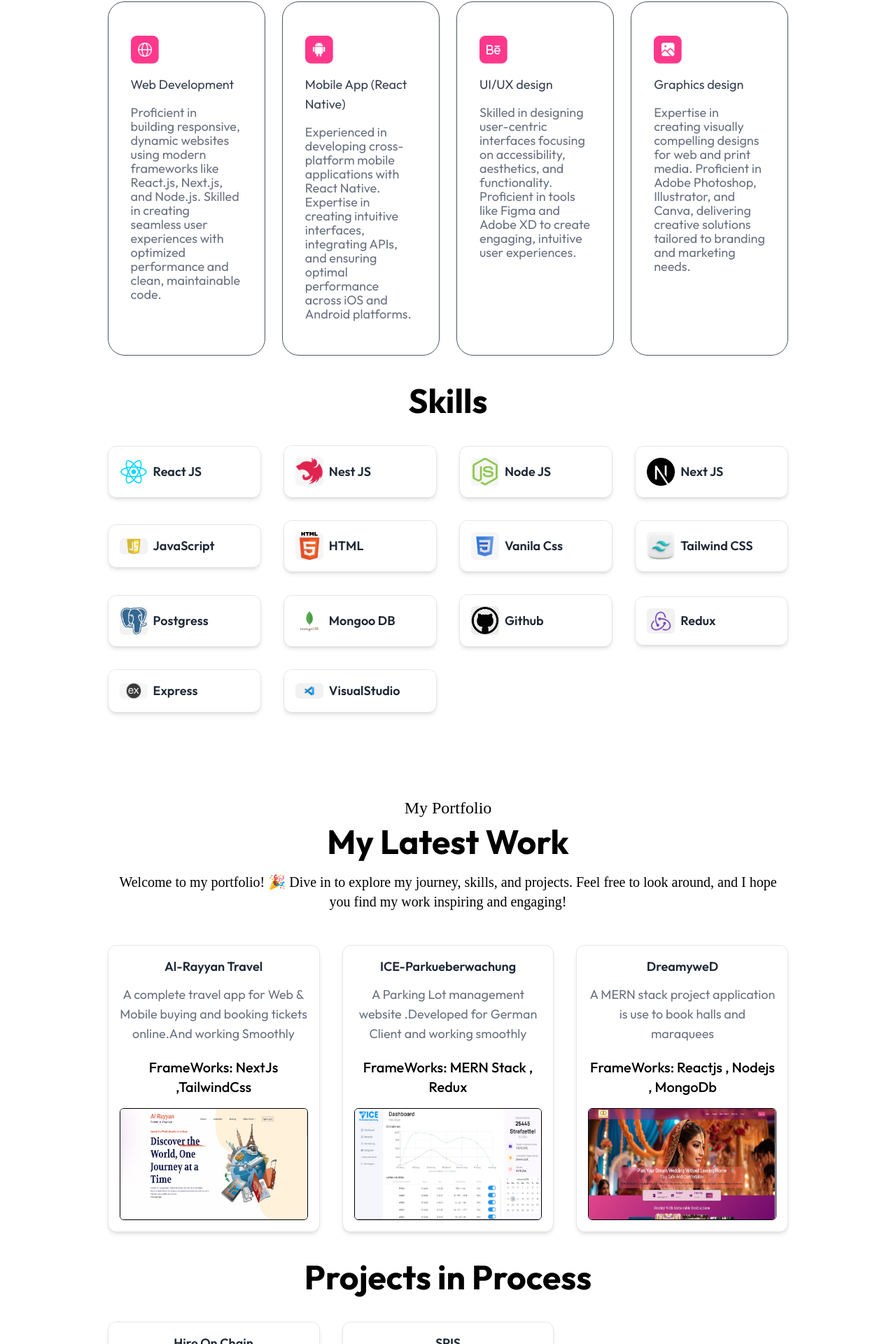
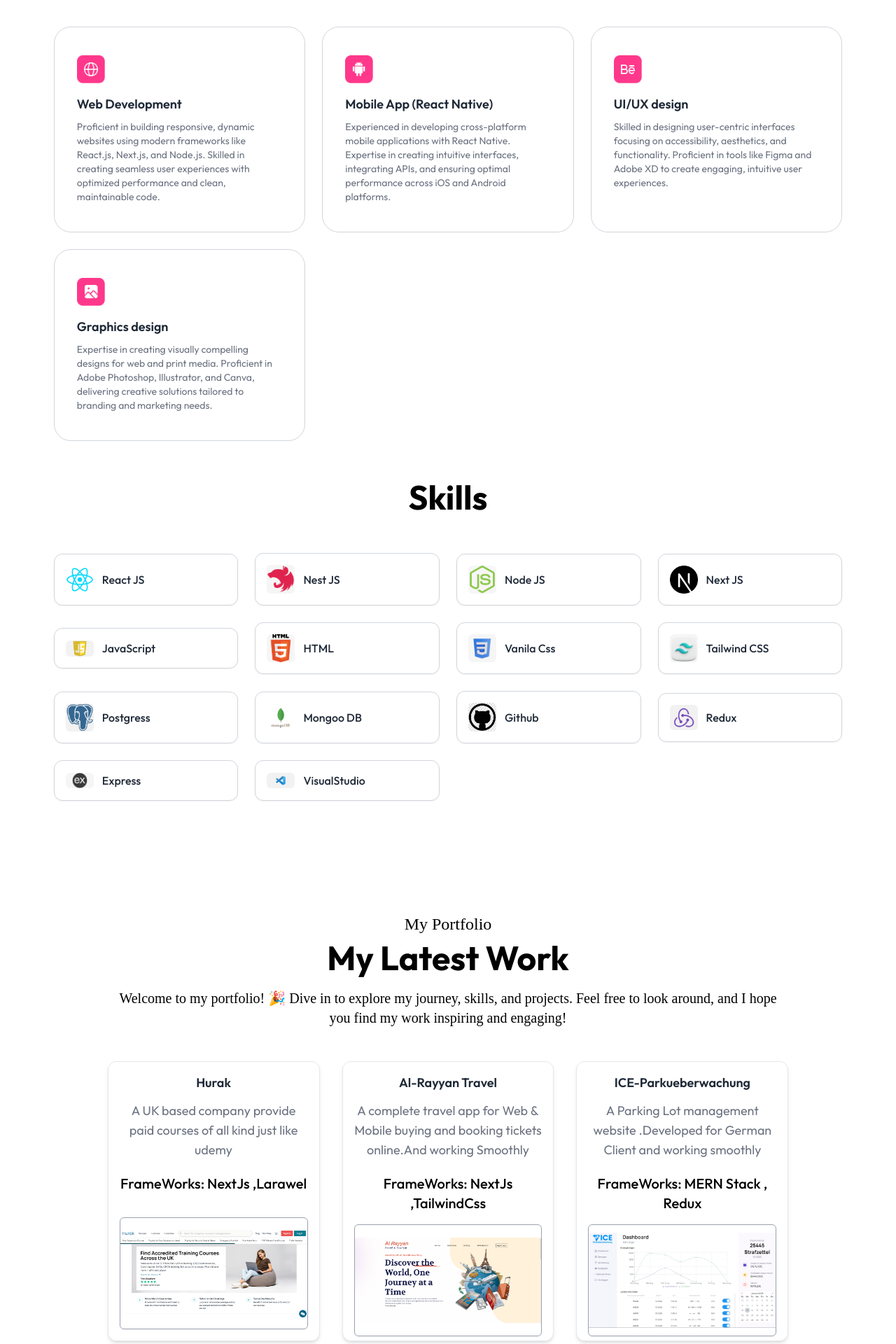
Before and after one commit to mubeen-ch/Portfolio, a Next.js app: page / in a window 1280 px wide. Shown: the part 2067-3987 px from the top of the page at 70% size. Built offline with nearby package versions, Linux system fonts and the light colour scheme; a web font is replaced by a local one.

Commit message:
Portfolio Updated

```diff
--- a/app/Components/Services.jsx
+++ b/app/Components/Services.jsx
@@ -21,26 +21,29 @@ const Services = () => {
   return (
     <motion.div
       id="services"
-      className="w-full px-[12%] py-10 scroll-mt-20"
+      className="w-full px-[6%] py-16 scroll-mt-20"
       initial="hidden"
       whileInView="visible"
       viewport={{ once: true, amount: 0.2 }}
       variants={staggerContainer}
     >
+      {/* Headings */}
       <motion.h4
         className="text-center mb-2 text-2xl font-Ovo"
         variants={fadeInUp}
       >
         What I Offer
       </motion.h4>
+
       <motion.h2
-        className="text-center text-5xl font-bold text-black-300"
+        className="text-center text-5xl font-bold text-black-300 dark:text-white"
         variants={fadeInUp}
       >
         My Services
       </motion.h2>
+
       <motion.p
-        className="text-center max-w-5xl mx-auto mb-12 mt-5 font-Ovo"
+        className="text-center max-w-4xl mx-auto my-6 font-Ovo text-gray-600 dark:text-gray-300"
         variants={fadeInUp}
       >
         I’ve gained a deep understanding of JavaScript, working extensively with
@@ -52,55 +55,57 @@ const Services = () => {
 
       {/* Services Section */}
       <motion.div
-        className="grid grid-cols-auto gap-6 my-10"
+        className="grid grid-cols-1 sm:grid-cols-2 md:grid-cols-3 gap-6 my-14"
         variants={staggerContainer}
       >
-        {serviceData.map(({ icon, title, description, link }, index) => (
+        {serviceData.map(({ icon, title, description }, index) => (
           <motion.div
-          initial={{ opacity: 0, scale: 0.8 }}
-                        whileInView={{ opacity: 1, scale: 1 }}
-                        transition={{ duration: 0.8 }}
             key={index}
-            className="border border-gray-600 rounded-3xl px-8 py-12 hover:shadow-black hover:bg-lightHover hover:-translate-y-1 duration-500 dark:hover:bg-darkHover dark:hover:shadow-white"
-
+            initial={{ opacity: 0, scale: 0.8 }}
+            whileInView={{ opacity: 1, scale: 1 }}
+            transition={{ duration: 0.8 }}
+            className="border border-gray-300 dark:border-white rounded-3xl px-8 py-10 hover:shadow-xl hover:bg-lightHover hover:-translate-y-1 transition duration-500 dark:hover:bg-darkHover"
           >
-            <Image src={icon} alt="" className="w-10" />
-            <h3 className="text-lg my-4 text-gray-700 dark:text-white">
+            <Image src={icon} alt={`${title} icon`} className="w-10 h-10" />
+            <h3 className="text-lg font-semibold mt-4 text-gray-800 dark:text-white">
               {title}
             </h3>
-            <p className="text-lg text-gray-500 leading-5 dark:text-white">
+            <p className="text-sm mt-2 text-gray-500 dark:text-gray-300 leading-5">
               {description}
             </p>
           </motion.div>
         ))}
       </motion.div>
 
+      {/* Skills Heading */}
       <motion.h2
-        className="text-center text-5xl font-bold text-black-300"
+        className="text-center text-5xl font-bold text-black-300 dark:text-white"
         variants={fadeInUp}
       >
         Skills
       </motion.h2>
+
+      {/* Skills Grid */}
       <motion.div
-        className="grid grid-cols-auto gap-8 items-center justify-center my-10"
+        className="grid grid-cols-2 sm:grid-cols-3 md:grid-cols-4 gap-6 items-center justify-center my-14"
         variants={staggerContainer}
       >
-        {skills.map((project, index) => (
+        {skills.map((skill, index) => (
           <motion.div
             key={index}
-            className="text-center border border-gray-200 rounded-xl shadow-md p-4 bg-white flex flex-row items-center gap-2 cursor-pointer hover:-translate-y-1 duration-500 dark:bg-transparent dark:border-white"
             variants={fadeInUp}
+            className="flex items-center gap-3 p-4 border border-gray-300 dark:border-white rounded-xl bg-white dark:bg-transparent shadow-sm hover:-translate-y-1 transition duration-300 cursor-pointer"
           >
-            {/* Image */}
-            <img
-              src={project.bgImage}
-              alt={project.title}
-              className="rounded-md w-10 bg-white"
+            <Image
+              src={skill.bgImage}
+              alt={skill.title}
+              width={40}
+              height={40}
+              className="rounded-md bg-white"
             />
-            {/* Title */}
-            <h2 className="text-lg font-semibold text-gray-800 dark:text-white">
-              {project.title}
-            </h2>
+            <h3 className="text-base font-medium text-gray-800 dark:text-white">
+              {skill.title}
+            </h3>
           </motion.div>
         ))}
       </motion.div>
--- a/app/Components/Work.jsx
+++ b/app/Components/Work.jsx
@@ -3,25 +3,59 @@ import { motion } from 'framer-motion';
 import Link from 'next/link';
 import React from 'react';
 
-const Work = () => {
 const sectionVariants = {
   hidden: { opacity: 0, y: 50 },
   visible: {
     opacity: 1,
     y: 0,
-      transition: {
-        duration: 0.5,
-        staggerChildren: 0.2,
-      },
+    transition: { duration: 0.2, staggerChildren: 0.2 },
   },
 };
 
 const cardVariants = {
   hidden: { opacity: 0, scale: 0.9 },
-    visible: { opacity: 1, scale: 1, transition: { duration: 0.4 } },
-    hover: { scale: 1.05, transition: { duration: 0.2 } },
+  visible: {
+    opacity: 1,
+    scale: 1,
+    transition: { duration: 0.2 },
+  },
+  hover: {
+    scale: 1.05,
+    transition: { duration: 0.2 },
+  },
 };
 
+// ✅ Reusable Project Card Component
+const ProjectCard = ({ title, description, frameworks, bgImage, link }) => (
+
+<Link href={link} passHref legacyBehavior>
+  <a target="_blank" rel="noopener noreferrer" className="w-full">
+    <motion.div
+      initial="hidden"
+      whileInView="visible"
+      viewport={{ once: true, amount: 0.2 }}
+      variants={cardVariants}
+      whileHover="hover"
+      className="border h-[400px] border-gray-200 rounded-xl shadow-md p-4 bg-white dark:bg-transparent text-center flex flex-col items-center cursor-pointer hover:-translate-y-1 duration-500"
+    >
+      <h2 className="text-lg font-semibold text-gray-800 dark:text-white">{title}</h2>
+      <p className="text-lg text-gray-500 mt-3 dark:text-white">{description}</p>
+      <h2 className="text-xl font-medium mt-5 dark:text-white">FrameWorks: {frameworks}</h2>
+      <div className="mt-4 w-full h-full flex flex-col justify-end">
+        <img
+          src={bgImage}
+          alt={title}
+          className="rounded-md h-40 w-full object-contain shadow-sm border border-gray-400"
+        />
+      </div>
+    </motion.div>
+  </a>
+</Link>
+
+);
+
+// ✅ Main Work Component
+const Work = () => {
   return (
     <motion.div
       id="work"
@@ -31,66 +65,33 @@ const Work = () => {
       viewport={{ once: true, amount: 0.2 }}
       variants={sectionVariants}
     >
-      <motion.h4
-        className="text-center mb-2 text-2xl font-Ovo"
-        variants={cardVariants}
-      >
+      {/* Section Header */}
+      <motion.h4 className="text-center mb-2 text-2xl font-Ovo" variants={cardVariants}>
         My Portfolio
       </motion.h4>
-      <motion.h2
-        className="text-center text-5xl font-bold text-black-300"
-        variants={cardVariants}
-      >
+      <motion.h2 className="text-center text-5xl font-bold text-black-300" variants={cardVariants}>
         My Latest Work
       </motion.h2>
       <motion.p
         className="text-center max-w-5xl mx-auto mb-12 mt-5 font-Ovo text-xl"
         variants={cardVariants}
       >
-        Welcome to my portfolio! 🎉 Dive in to explore my journey, skills, and projects. Feel free to look around, and I hope you find my work inspiring and engaging!
+        Welcome to my portfolio! 🎉 Dive in to explore my journey, skills, and projects. Feel free to
+        look around, and I hope you find my work inspiring and engaging!
       </motion.p>
 
+      {/* Completed Projects */}
       <motion.div
         className="grid grid-cols-1 sm:grid-cols-2 md:grid-cols-3 gap-8 my-10"
         variants={sectionVariants}
       >
         {workData.map((project, index) => (
-          <Link href={project.link} key={index} passHref>
-            <motion.div
-            initial={{ opacity: 0, scale: 0.8 }}
-            whileInView={{ opacity: 1, scale: 1 }}
-            transition={{ duration: 0.4 }}
-              className="border border-gray-200 rounded-xl shadow-md p-4 bg-white text-center flex flex-col items-center cursor-pointer hover:-translate-y-1 duration-500 dark:bg-transparent"
-              whileHover="hover"
-            >
-              {/* Title */}
-              <h2 className="text-lg font-semibold text-gray-800 dark:text-white">
-                {project.title}
-              </h2>
-              {/* Description */}
-              <p className="text-lg text-gray-500 mt-3 dark:text-white">
-                {project.description}
-              </p>
-              <h2 className="text-xl font-medium mt-5 dark:text-white">
-                FrameWorks: {project.frameworks}
-              </h2>
-              {/* Image */}
-              <div className="mt-4">
-                <img
-                  src={project.bgImage}
-                  alt={project.title}
-                  className="rounded-md h-40 shadow-sm border border-black w-full"
-                />
-              </div>
-            </motion.div>
-          </Link>
+          <ProjectCard key={index} {...project} />
         ))}
       </motion.div>
 
-      <motion.h2
-        className="text-center text-5xl font-bold text-black-300"
-        variants={cardVariants}
-      >
+      {/* In-Progress Projects */}
+      <motion.h2 className="text-center text-5xl font-bold text-black-300" variants={cardVariants}>
         Projects in Process
       </motion.h2>
       <motion.div
@@ -98,35 +99,7 @@ const Work = () => {
         variants={sectionVariants}
       >
         {inProcess.map((project, index) => (
-          <Link href={project.link} key={index} passHref>
-            <motion.div
-            initial={{ opacity: 0, scale: 0.8 }}
-            whileInView={{ opacity: 1, scale: 1 }}
-            transition={{ duration: 0.4 }}
-              className="border border-gray-200 rounded-xl shadow-md p-4 bg-white text-center flex flex-col items-center cursor-pointer hover:-translate-y-1 duration-500 dark:bg-transparent"
-              whileHover="hover"
-            >
-              {/* Title */}
-              <h2 className="text-lg font-semibold text-gray-800 dark:text-white">
-                {project.title}
-              </h2>
-              {/* Description */}
-              <p className="text-lg text-gray-500 mt-3 dark:text-white">
-                {project.description}
-              </p>
-              <h2 className="text-xl font-medium mt-5 dark:text-white">
-                FrameWorks: {project.frameworks}
-              </h2>
-              {/* Image */}
-              <div className="mt-4">
-                <img
-                  src={project.bgImage}
-                  alt={project.title}
-                  className="rounded-md h-40 shadow-sm border border-black w-full"
-                />
-              </div>
-            </motion.div>
-          </Link>
+          <ProjectCard key={index} {...project} />
         ))}
       </motion.div>
     </motion.div>
--- a/next_js_portfolio_assets/assets/assets.js
+++ b/next_js_portfolio_assets/assets/assets.js
@@ -82,6 +82,14 @@ export const assets = {
 
 export const workData = [
     {
+        title: 'Hurak ',
+        description: 'A UK based company provide paid courses of all kind just like udemy',
+        bgImage: '/hurak-learning.png',
+        frameworks:'NextJs ,Larawel ',
+        link:'https://hurak.com/',
+
+    },
+    {
         title: 'Al-Rayyan Travel',
         description: 'A complete travel app for Web & Mobile buying and booking tickets online.And working Smoothly',
         bgImage: '/pj11.png',
@@ -112,7 +120,7 @@ export const inProcess = [
         description: 'Monolithic web design framework i have done all the frontend-end of this still is in development process',
         bgImage: '/hirelanding.png',
         frameworks:'Reactjs , Ruby on Rails , TailwindCss, Postgress , Prisma',
-        link:'',
+        link:'#',
 
     },
     {
@@ -120,7 +128,7 @@ export const inProcess = [
         description: 'FYP(Not Hoisted) Serves as a middleware between buyers and sellers',
         bgImage: 'fyp01.png',
         frameworks:'ReactNative , Nodejs , MongoDb , Express',
-        link:''
+        link:'#'
     },
 ]
 
```
Also changed, not shown: app/Components/About.jsx (+37 -42 lines), next_js_portfolio_assets/assets/hurak-learning.png (added), public/hurak-learning.png (added). Lines whose indentation alone changed are shown as unchanged.
